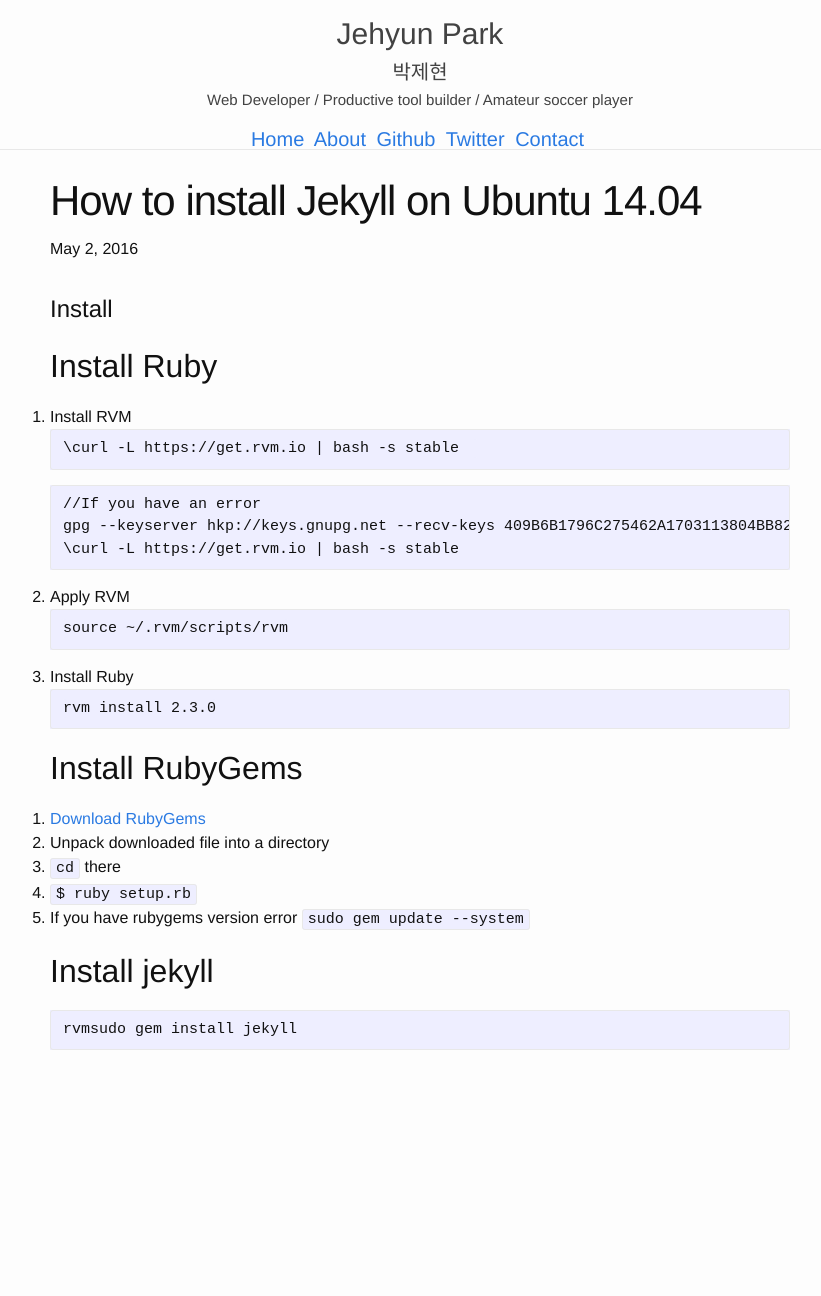
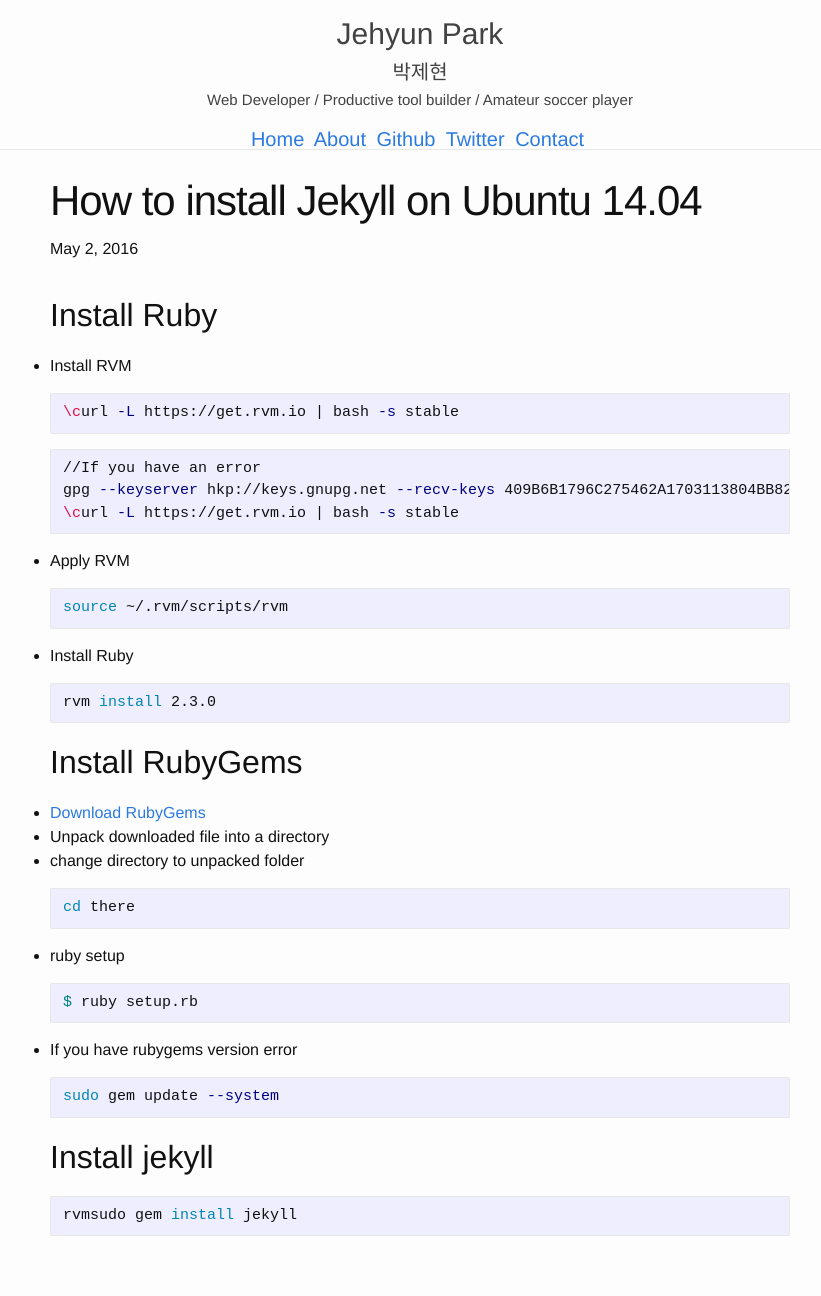
Before and after one commit to jehyunpark/jehyunpark.github.io, a Jekyll site: the page built from _posts/2016-05-02-how-to-install-jekyll-on-ubuntu-14.04.md, in a window 1280 px wide. Shown: the whole page, without its empty margins (220-1041 px from the left). Built offline with Jekyll 4.4.1, drawn with Linux system fonts in a browser that asks for light colours; before the commit the page ends 1110 px from its top, so only the background shows below that.

Commit message:
Modify syntax highlight

````diff
--- a/_config.yml
+++ b/_config.yml
@@ -22,7 +22,7 @@
 
 # Build settings
 markdown: kramdown
+
 kramdown:
-  # input: GFM # Enable GitHub Flavored Markdown (fenced code blocks)
-  hard_wrap: false
-highlighter: rouge
+  input: GFM
+  syntax_highlighter: rouge
--- a/_posts/2016-05-02-how-to-install-jekyll-on-ubuntu-14.04.md
+++ b/_posts/2016-05-02-how-to-install-jekyll-on-ubuntu-14.04.md
@@ -2,35 +2,51 @@
 layout: post
 title: How to install Jekyll on Ubuntu 14.04
 ---
-# Install
 ## Install Ruby
-1. Install RVM
-```
+- Install RVM
+
+``` shell
 \curl -L https://get.rvm.io | bash -s stable
 ```
-```
+``` shell
 //If you have an error
 gpg --keyserver hkp://keys.gnupg.net --recv-keys 409B6B1796C275462A1703113804BB82D39DC0E3
 \curl -L https://get.rvm.io | bash -s stable
 ```
-2. Apply RVM
-```
+
+- Apply RVM
+
+``` shell
 source ~/.rvm/scripts/rvm
 ```
-3. Install Ruby
-```
+
+- Install Ruby
+
+``` shell
 rvm install 2.3.0
 ```
 
 ## Install RubyGems
-1. [Download RubyGems][Download RubyGems]
-2. Unpack downloaded file into a directory
-3. `cd` there
-4. `$ ruby setup.rb`
-5. If you have rubygems version error `sudo gem update --system`
+- [Download RubyGems][Download RubyGems]
+- Unpack downloaded file into a directory
+- change directory to unpacked folder
+
+``` shell
+cd there
+```
+- ruby setup
+
+``` shell
+$ ruby setup.rb
+```
+- If you have rubygems version error
+
+``` shell
+sudo gem update --system
+```
 
 ## Install jekyll
-```
+```shell
 rvmsudo gem install jekyll
 ```
 
````
